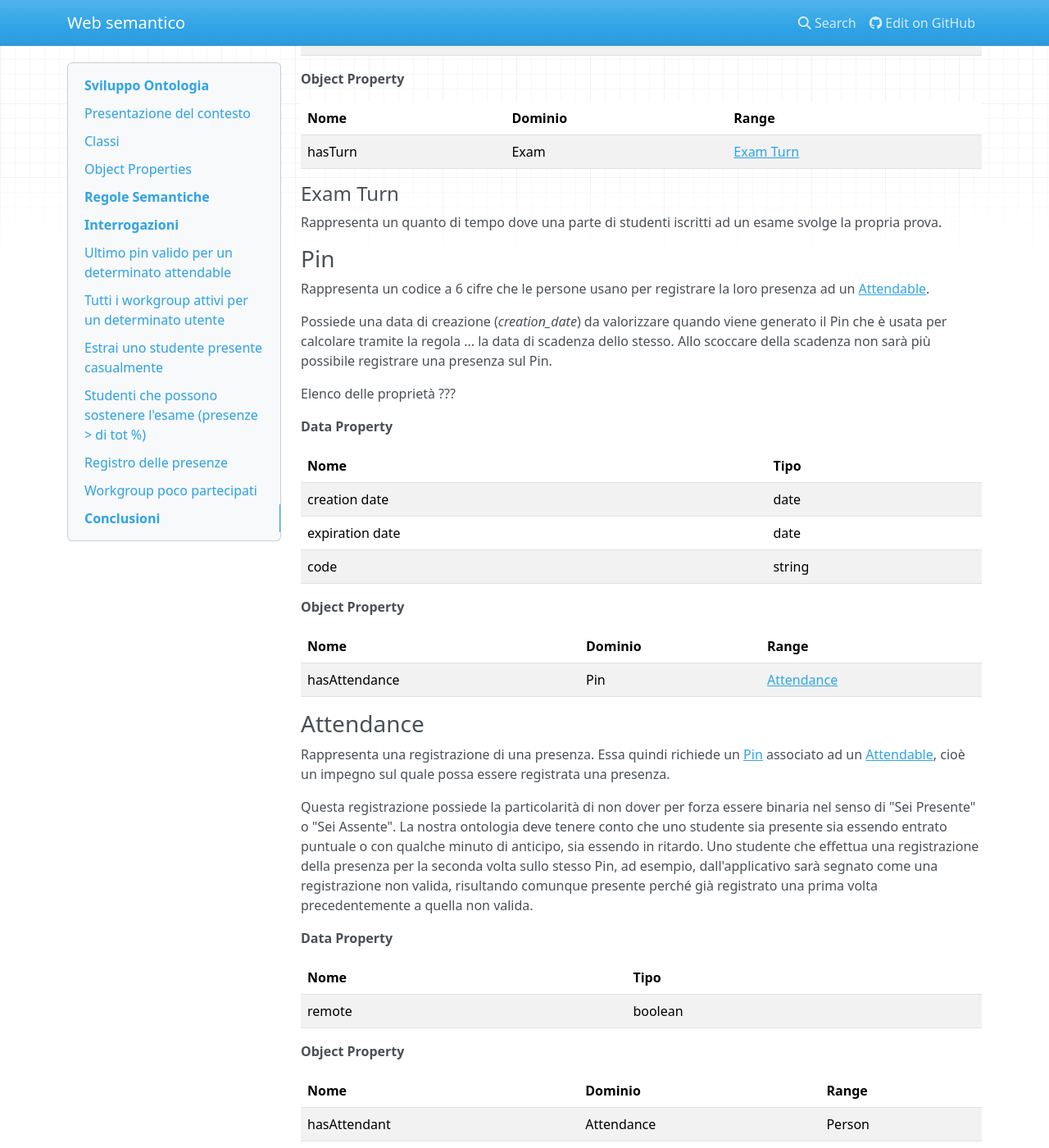
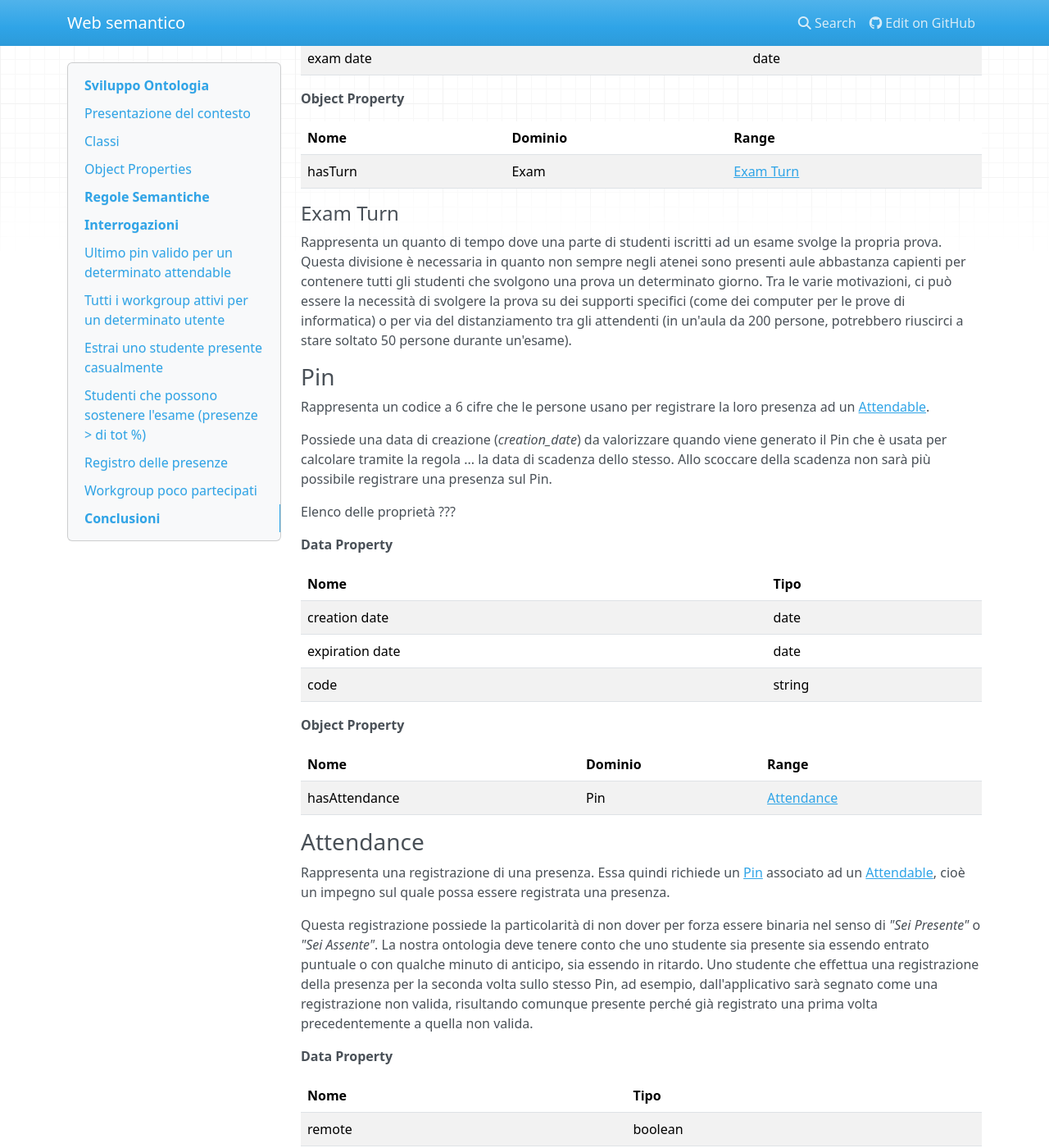
Before and after one commit to lucagiorgettismp/SemanticWebAttendance, an MkDocs documentation site: the page built from docs/index.md, in a window 1280 px wide and 1400 px high, scrolled down 5493 px. Shown: the whole window at 82% size. Built offline with MkDocs 1.6.1, drawn with Linux system fonts in a browser that asks for light colours; nearby versions of some CDN libraries; some of the changed text lies outside the part shown.

Commit message:
docs: fix some typo errors

```diff
--- a/docs/index.md
+++ b/docs/index.md
@@ -31,7 +31,7 @@ In questa ontologia ci siamo prefissati di usare le seguenti tecnologie:
 
 * **Turtle**: sintassi usata in questi ambiti che risulta di più facile lettura anche da utenti umani
 
-Come piattaforma per l'esecuzione delle query e la preparazione dell'ontologia, abbiamo usato principalmente Protégé, affiancato all'uso di reasoner e query enginer a riga ma che non avevano le stesse funzioni di Protégé e il risultato ottenuto non era mai uguale, per questo li abbiamo usati solo per contesti molto limitati.
+Come piattaforma per l'esecuzione delle query e la preparazione dell'ontologia, abbiamo usato principalmente Protégé, affiancato all'uso di reasoner e query enginer a riga di comando. Purtroppo essi non avevano le stesse funzioni di Protégé e il risultato ottenuto non era mai uguale, per questo li abbiamo usati solo per contesti molto limitati.
 
 Come ontologie esterne abbiamo pensato di includere:
 
@@ -223,7 +223,7 @@ Rappresenta un quanto di tempo dove gli [studenti](#student), divisi in [turni](
 
 #### Exam Turn
 
-Rappresenta un quanto di tempo dove una parte di studenti iscritti ad un esame svolge la propria prova.
+Rappresenta un quanto di tempo dove una parte di studenti iscritti ad un esame svolge la propria prova. Questa divisione è necessaria in quanto non sempre negli atenei sono presenti aule abbastanza capienti per contenere tutti gli studenti che svolgono una prova un determinato giorno. Tra le varie motivazioni, ci può essere la necessità di svolgere la prova su dei supporti specifici (come dei computer per le prove di informatica) o per via del distanziamento tra gli attendenti (in un'aula da 200 persone, potrebbero riuscirci a stare soltato 50 persone durante un'esame).
 
 ### Pin
 
@@ -251,7 +251,7 @@ Elenco delle proprietà ???
 
 Rappresenta una registrazione di una presenza. Essa quindi richiede un [Pin](#pin) associato ad un [Attendable](#attendable), cioè un impegno sul quale possa essere registrata una presenza.
 
-Questa registrazione possiede la particolarità di non dover per forza essere binaria nel senso di "Sei Presente" o "Sei Assente". La nostra ontologia deve tenere conto che uno studente sia presente sia essendo entrato puntuale o con qualche minuto di anticipo, sia essendo in ritardo. Uno studente che effettua una registrazione della presenza per la seconda volta sullo stesso Pin, ad esempio, dall'applicativo sarà segnato come una registrazione non valida, risultando comunque presente perché già registrato una prima volta precedentemente a quella non valida.
+Questa registrazione possiede la particolarità di non dover per forza essere binaria nel senso di *"Sei Presente"* o *"Sei Assente"*. La nostra ontologia deve tenere conto che uno studente sia presente sia essendo entrato puntuale o con qualche minuto di anticipo, sia essendo in ritardo. Uno studente che effettua una registrazione della presenza per la seconda volta sullo stesso Pin, ad esempio, dall'applicativo sarà segnato come una registrazione non valida, risultando comunque presente perché già registrato una prima volta precedentemente a quella non valida.
 
 **Data Property**
 
@@ -475,4 +475,4 @@ Le tecnologie studiate durante questo corso trovano molto successo in ambienti n
 
 Inoltre, come già citato in questa relazione, abbiamo notato che non esistono degli strumenti efficaci per lavorare con queste tecnologie a parte Protégé che fossero gratuiti e open. Moltissimi software non sono più mantenuti da molto tempo oppure hanno una scarsa documentazione e supporto da una comunità di utilizzo, per questo anche soluzioni a problemi comuni che abbiamo riscontrato non avevano risposte sui forum online o su Stack Overflow.
 
-Per il problema sopracitato, nonostante i nostri sforzi, non siamo quindi riusciti a creare un efficace sistema di Continuous Integration che, data la nostra ontologia, effettuasse prima l'inferenza e poi un controllo di validità su tutte le query che venivano aggiunte al progetto.
+Per il problema sopracitato, nonostante i nostri sforzi, non siamo quindi riusciti a creare un efficace sistema di Continuous Integration che, data la nostra ontologia, effettuasse prima l'inferenza e poi un controllo di validità su tutte le query che venivano aggiunte al progetto. Infatti, tramite le Github Actions riusciamo soltanto a controllare che le query eseguite sull'ontologia già inferita. Come *artefatto* risultato di una computazione, non è bene che sia tracciato sul sistema di versioning, dovrebbe essere generato all'occorrenza.
```
Also changed, not shown: other parts of docs/index.md (+1 -1 lines).
